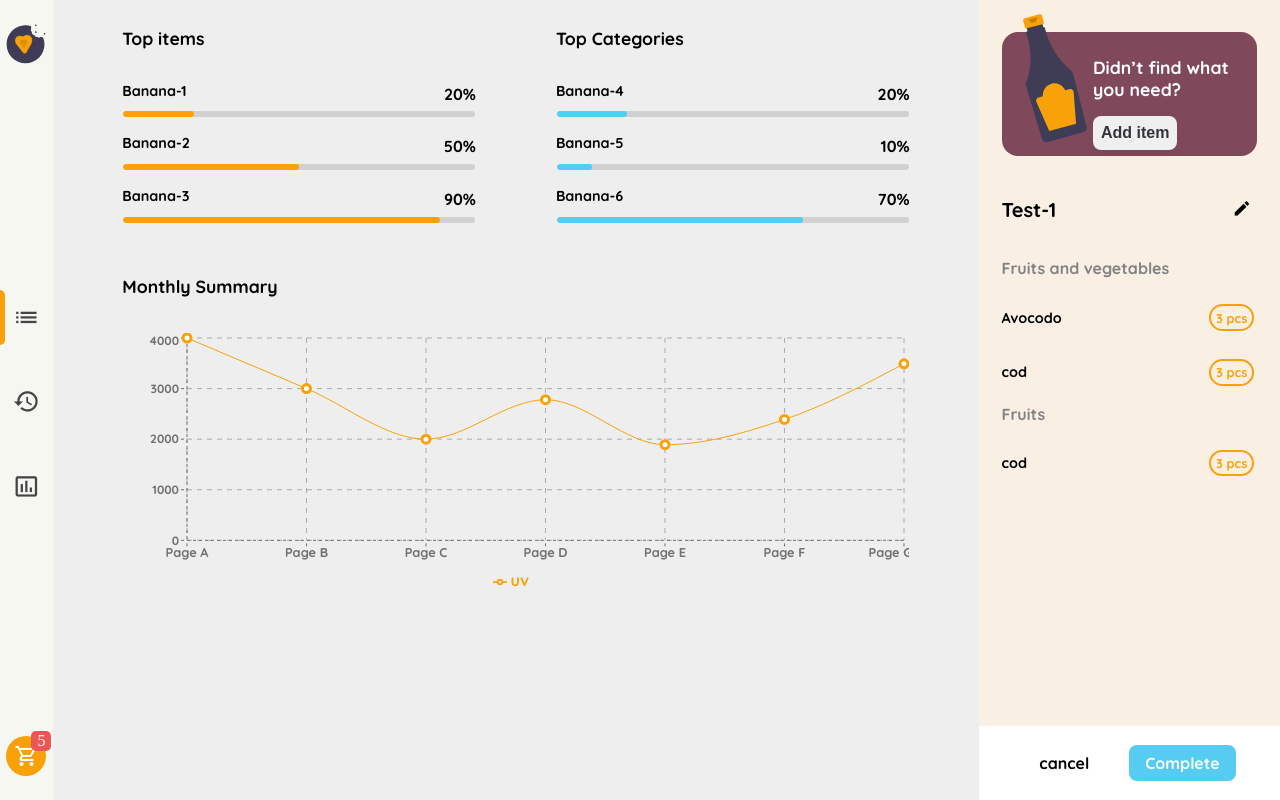
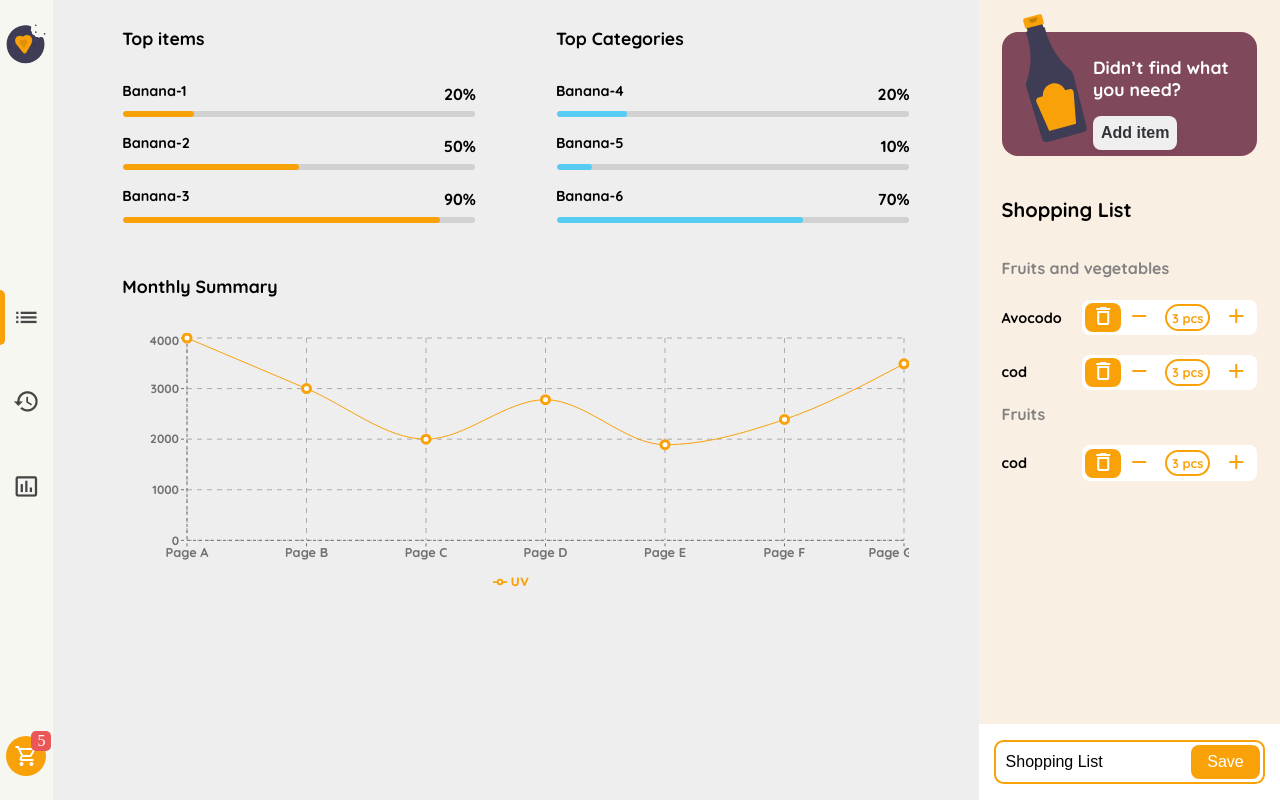
Before and after one commit to jesintharnold/Shoppingify_react, a React (Create React App) app in the folder front_end/: page / in a window 1280 px wide. Both pictures are taken after a click on the button "edit". Built offline with nearby package versions, Linux system fonts and the light colour scheme.

Commit message:
Cart Functionality Added

```diff
--- a/front_end/src/Redux/CartReducer.js
+++ b/front_end/src/Redux/CartReducer.js
@@ -3,7 +3,7 @@ import {Actiontypes} from './ActionConstant';
 const InitialState={
     Loading:false,
     Error:null,
-    name:"Test-1",
+    name:null,
     data:[
         {
             "category":{
--- a/front_end/src/components/Rightsidebar/Bottombar/Savecontainer.js
+++ b/front_end/src/components/Rightsidebar/Bottombar/Savecontainer.js
@@ -1,12 +1,19 @@
+import { useEffect, useState } from 'react';
 import './Bottombar.scss';
 
-function Savecontainer(){
+function Savecontainer({val,savebtEdit}){
+
+    const [vl,setvl]=useState("");
+   useEffect(()=>{
+       setvl(val);
+   },[val])
+
 return (
     <div className="container">
     <div className="save_flex">
-    <input type="text" placeholder="Enter a name"/>
+    <input type="text" placeholder="Enter a name" value={vl} onChange={(e)=>{setvl(e.target.value)}}/>
     <div className="search_cont_bt">
-    <button>Save</button>
+    <button onClick={()=>savebtEdit(false)}>Save</button>
     </div>
     </div>
 </div>
--- a/front_end/src/components/Rightsidebar/ExpandaleBtn/ExBtn.js
+++ b/front_end/src/components/Rightsidebar/ExpandaleBtn/ExBtn.js
@@ -1,7 +1,13 @@
-import React from 'react';
+import React, { useEffect, useRef } from 'react';
 import './ExBtn.scss';
 
-function Exbtn({Inc,Dec,cat_name,items,Del}){
+function Exbtn({Inc,Dec,cat_name,items,Del,edit}){
+
+
+
+    useEffect(()=>{
+
+    },[edit])
 
     return (
         <React.Fragment>
@@ -10,7 +16,7 @@ function Exbtn({Inc,Dec,cat_name,items,Del}){
 
         <div className="category_item" key={`cat-Item-${index_}`} >
         <p>{Itm.name}</p>
-        <div className="pcs">
+        <div className={edit?`pcs hover_active`:'pcs'} >
         <div className="lft_pcs">
         <button className="delete" onClick={()=>Del({category_name:cat_name,name:Itm.name})}><span className="material-icons">delete_outline</span></button>
         <button onClick={()=>Dec({category_name:cat_name,name:Itm.name})}> <span className="material-icons">remove</span></button>
--- a/front_end/src/components/Rightsidebar/ExpandaleBtn/ExBtn.scss
+++ b/front_end/src/components/Rightsidebar/ExpandaleBtn/ExBtn.scss
@@ -21,35 +21,7 @@
         transition:all 1s ease-out;
         padding:0.2rem;
         border-radius:0.5rem;
-        &:hover{
-            @keyframes left_pcs {
-                from{
-                    transform: translateX(100%);
-                }
-                to{
-                    transform: translateX(0%);
 
-                }
-            }
-            @keyframes rgt_pcs {
-                from{
-                    transform:translateX(-100%);
-                }
-                to{
-                    transform: translateX(0%);
-
-                }
-            }
-            background-color: white;
-            .lft_pcs{
-                  animation: left_pcs 1s;
-                  display: flex;
-            }
-            .rght_pcs{
-               animation: rgt_pcs 1s;
-               display: block;
-            }
-        }
         button{
             border:none;
             background-color: transparent;
@@ -87,4 +59,35 @@
             z-index:5;
         }
     }
+
+
+    .hover_active{
+        @keyframes left_pcs {
+            from{
+                transform: translateX(100%);
+            }
+            to{
+                transform: translateX(0%);
+
+            }
+        }
+        @keyframes rgt_pcs {
+            from{
+                transform:translateX(-100%);
+            }
+            to{
+                transform: translateX(0%);
+
+            }
+        }
+        background-color: white;
+        .lft_pcs{
+              animation: left_pcs 1s;
+              display: flex;
+        }
+        .rght_pcs{
+           animation: rgt_pcs 1s;
+           display: block;
+        }
+    }
 }
--- a/front_end/src/components/Rightsidebar/RightMain.js
+++ b/front_end/src/components/Rightsidebar/RightMain.js
@@ -4,21 +4,20 @@ import Exbtn from './ExpandaleBtn/ExBtn';
 import Savecontainer from './Bottombar/Savecontainer';
 import Optioncontainer from './Bottombar/Optioncontainer';
 import Additem from './AddItem/Additem';
-import React, {useState} from 'react';
+import React, {useState,useRef} from 'react';
 import {connect} from 'react-redux';
 import * as Creator from '../../Redux/ActionCreators';
 // import React from 'react';
+function Rightmainbar({Increment,Decrement,cartData,cartLoading,cartName,Delete}){
 
-import { useSelector } from 'react-redux';
-
-function Rightmainbar({Increment,Decrement,cartData,cartLoading,cartName,Delete}){
     const [tab,setTab]=useState('');
-
-
+    const [edit,setEdit]=useState(false);
 
 return(
+
 <div className='_main_bar'>
 <div className="RightMain" >
+
 <div className="width_90">
 <div className="bottle_left">
 <div>
@@ -31,22 +30,22 @@ return(
 </div>
 <div className="shopping_list_name">
     <p>{cartName}</p>
-    <button>
+    <button onClick={()=>setEdit(true)} style={edit?{display:'none'}:{display:'block'}}>
     <span className="material-icons">edit</span>
     </button>
 </div>
 <div className="category">
 {cartData.map(
     ({category,items},index)=>(
-
-        <Exbtn Inc={Increment} Dec={Decrement} cat_name={category.name} Del={Delete} items={items} key={`cat-${index}`}/>
+        <Exbtn Inc={Increment} Dec={Decrement} cat_name={category.name} Del={Delete} items={items} key={`cat-${index}`} edit={edit} />
     ))}
-
 </div>
 </div>
-<Optioncontainer save_bt={`Complete`} className={`_complete`}/>
+{/* <Optioncontainer save_bt={`Complete`} className={`_complete`}/> */}
+{edit?<Savecontainer val={cartName} savebtEdit={setEdit}/>:''}
 </div>
 <Additem style={tab==='AddItem'?{right:'0%'}:{right:'-105%'}} set={setTab}/>
+
 </div>
 );
 }
@@ -55,7 +54,7 @@ return(
 const mapStatetoProps=(state)=>{
 return{
     cartData:state.items.data,
-    cartName:(state.items.name||"")??"Shopping List",
+    cartName:state.items.name??"Shopping List",
     cartLoading:state.items.Loading
 }
 }
```
